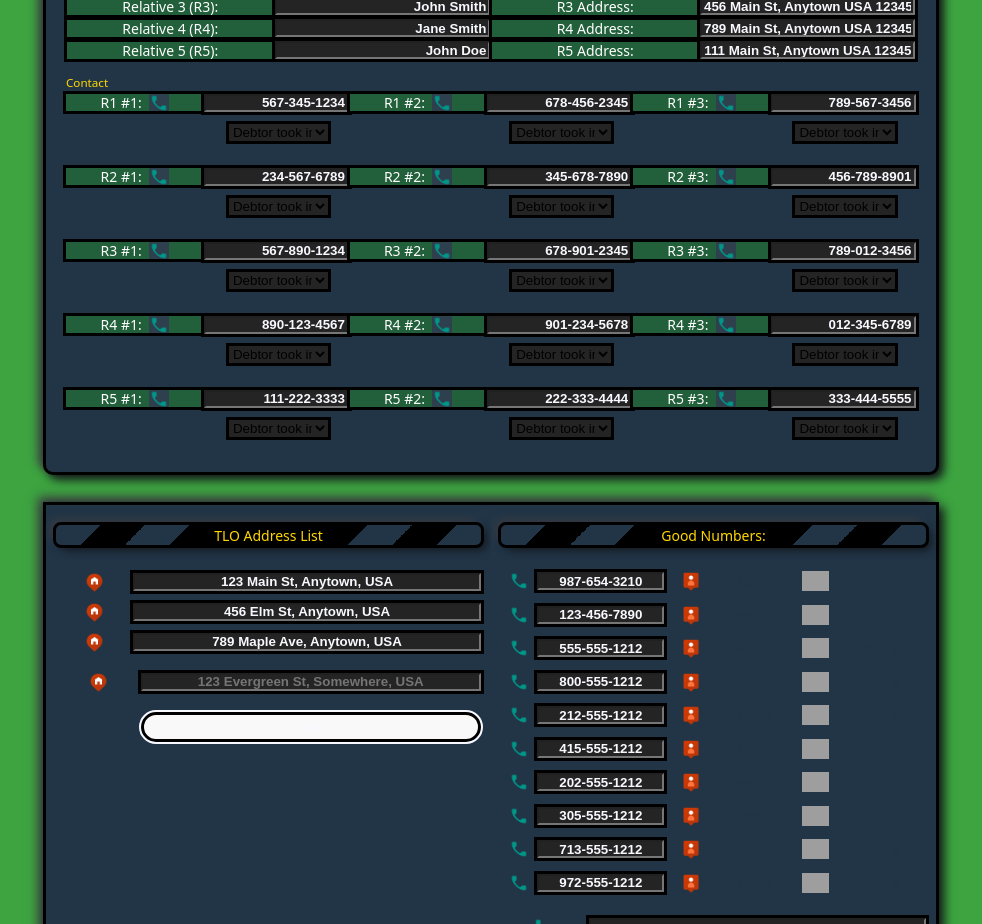
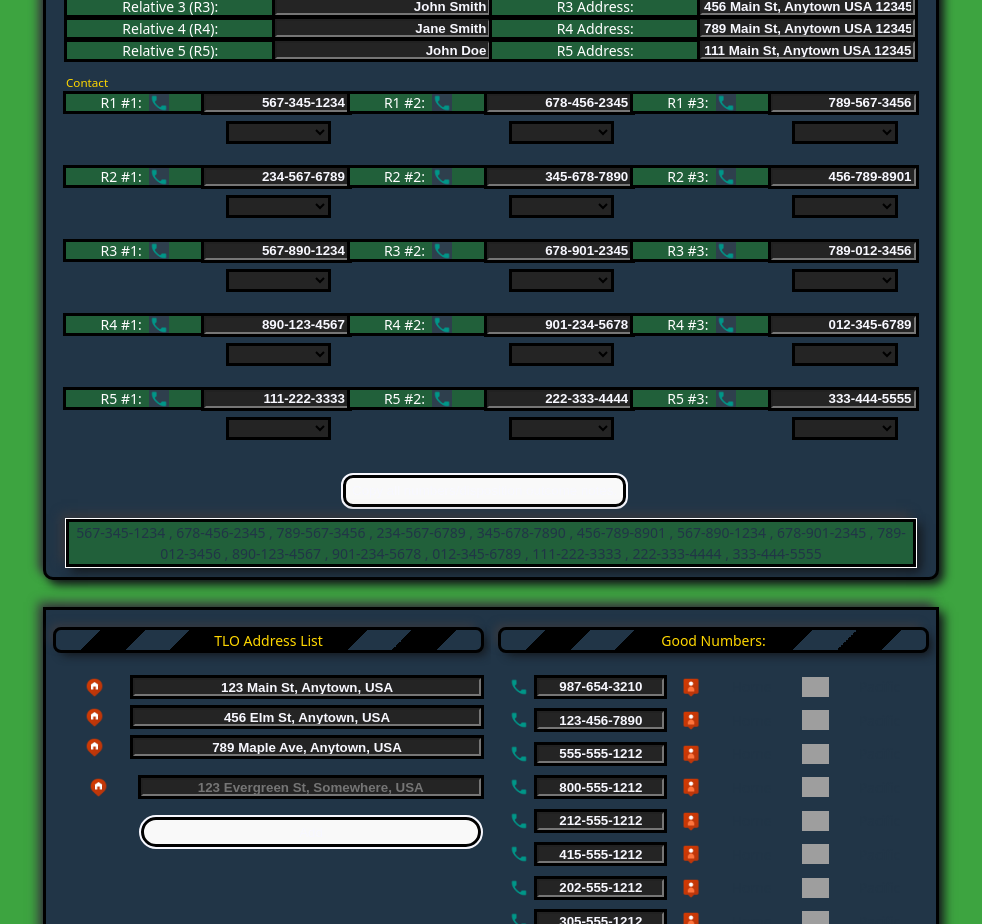
Before and after one commit to alexxygg/simpplifiedCollections, a React (Vite) app: page /accounts/1 in a window 1280 px wide. Shown: the part 1620-2544 px from the top of the page, without its empty margins (149-1131 px from the left). Built offline with nearby package versions, Linux system fonts and the light colour scheme; grey boxes are pictures that could not be loaded.

Commit message:
Added Auto filling note
this note saves every select element value user chooses into a note with a buttin to copy, and dispo code after each number

```diff
--- a/src/index.css
+++ b/src/index.css
@@ -195,7 +195,8 @@ button:active {
 .accountFromList,
 .footer,
 .allThingsSection,
-.importantCheckbox {
+.importantCheckbox,
+.copyDispositions {
   box-shadow: 5px 5px 10px #14171b, -5px -5px 10px #3b3c41;
   user-select: none;
 }
@@ -682,6 +683,13 @@ input:hover {
 .center {
   text-align: center;
 }
+.copyDispositions {
+  user-select: none;
+  background-color: #21603a;
+  border: solid black;
+  outline: solid white 1px;
+}
+
 .featureTitle {
   background-color: black;
   outline: solid white;
--- a/src/oneAccountParts/AccountTemplate/Relatives.jsx
+++ b/src/oneAccountParts/AccountTemplate/Relatives.jsx
@@ -1,6 +1,7 @@
 import { useState, React } from "react";
 
 const dispositions = [
+  "",
   "Debtor took info",
   "3rd party took info",
   "POE took info",
@@ -37,12 +38,94 @@ function Relatives({ object }) {
     navigator.clipboard.writeText(e.currentTarget.value);
   };
 
-  const [selectedDisposition, setSelectedDisposition] = useState(
-    dispositions[0]
-  );
+  const copyAllDispos = () => {
+    navigator.clipboard.writeText(copyDispositions);
+  };
+  const [selectedDispositions, setSelectedDispositions] = useState({
+    RELATIVE_1_DISPOSITION: dispositions[0],
+    RELATIVE_2_DISPOSITION: dispositions[0],
+    RELATIVE_3_DISPOSITION: dispositions[0],
+    RELATIVE_4_DISPOSITION: dispositions[0],
+    RELATIVE_5_DISPOSITION: dispositions[0],
+    RELATIVE_6_DISPOSITION: dispositions[0],
+    RELATIVE_7_DISPOSITION: dispositions[0],
+    RELATIVE_8_DISPOSITION: dispositions[0],
+    RELATIVE_9_DISPOSITION: dispositions[0],
+    RELATIVE_10_DISPOSITION: dispositions[0],
+    RELATIVE_11_DISPOSITION: dispositions[0],
+    RELATIVE_12_DISPOSITION: dispositions[0],
+    RELATIVE_13_DISPOSITION: dispositions[0],
+    RELATIVE_14_DISPOSITION: dispositions[0],
+    RELATIVE_15_DISPOSITION: dispositions[0],
+  });
+
+  const copyDispositions =
+    `${object.RELATIVE_1_PH1}` +
+    " " +
+    `${selectedDispositions.RELATIVE_1_DISPOSITION}` +
+    ", " +
+    `${object.RELATIVE_1_PH2}` +
+    " " +
+    `${selectedDispositions.RELATIVE_2_DISPOSITION}` +
+    ", " +
+    `${object.RELATIVE_1_PH3}` +
+    " " +
+    `${selectedDispositions.RELATIVE_3_DISPOSITION}` +
+    ", " +
+    `${object.RELATIVE_2_PH1}` +
+    " " +
+    `${selectedDispositions.RELATIVE_4_DISPOSITION}` +
+    ", " +
+    `${object.RELATIVE_2_PH2}` +
+    " " +
+    `${selectedDispositions.RELATIVE_5_DISPOSITION}` +
+    ", " +
+    `${object.RELATIVE_2_PH3}` +
+    " " +
+    `${selectedDispositions.RELATIVE_6_DISPOSITION}` +
+    ", " +
+    `${object.RELATIVE_3_PH1}` +
+    " " +
+    `${selectedDispositions.RELATIVE_7_DISPOSITION}` +
+    ", " +
+    `${object.RELATIVE_3_PH2}` +
+    " " +
+    `${selectedDispositions.RELATIVE_8_DISPOSITION}` +
+    ", " +
+    `${object.RELATIVE_3_PH3}` +
+    " " +
+    `${selectedDispositions.RELATIVE_9_DISPOSITION}` +
+    ", " +
+    `${object.RELATIVE_4_PH1}` +
+    " " +
+    `${selectedDispositions.RELATIVE_10_DISPOSITION}` +
+    ", " +
+    `${object.RELATIVE_4_PH2}` +
+    " " +
+    `${selectedDispositions.RELATIVE_11_DISPOSITION}` +
+    ", " +
+    `${object.RELATIVE_4_PH3}` +
+    " " +
+    `${selectedDispositions.RELATIVE_12_DISPOSITION}` +
+    ", " +
+    `${object.RELATIVE_5_PH1}` +
+    " " +
+    `${selectedDispositions.RELATIVE_13_DISPOSITION}` +
+    ", " +
+    `${object.RELATIVE_5_PH2}` +
+    " " +
+    `${selectedDispositions.RELATIVE_14_DISPOSITION}` +
+    ", " +
+    `${object.RELATIVE_5_PH3}` +
+    " " +
+    `${selectedDispositions.RELATIVE_15_DISPOSITION}`;
 
   const handleDispositionChange = (event) => {
-    setSelectedDisposition(event.target.value);
+    const { name, value } = event.target;
+    setSelectedDispositions({
+      ...selectedDispositions,
+      [name]: value,
+    });
   };
 
   return (
@@ -165,7 +248,8 @@ function Relatives({ object }) {
         />{" "}
         <div className="disposition">
           <select
-            value={selectedDisposition}
+            name="RELATIVE_1_DISPOSITION"
+            value={selectedDispositions.RELATIVE_1_DISPOSITION}
             onChange={handleDispositionChange}
           >
             {dispositions.map((disposition, index) => (
@@ -177,7 +261,8 @@ function Relatives({ object }) {
         </div>
         <div className="disposition">
           <select
-            value={selectedDisposition}
+            name="RELATIVE_2_DISPOSITION"
+            value={selectedDispositions.RELATIVE_2_DISPOSITION}
             onChange={handleDispositionChange}
           >
             {dispositions.map((disposition, index) => (
@@ -189,7 +274,8 @@ function Relatives({ object }) {
         </div>{" "}
         <div className="disposition">
           <select
-            value={selectedDisposition}
+            name="RELATIVE_3_DISPOSITION"
+            value={selectedDispositions.RELATIVE_3_DISPOSITION}
             onChange={handleDispositionChange}
           >
             {dispositions.map((disposition, index) => (
@@ -231,7 +317,8 @@ function Relatives({ object }) {
         />
         <div className="disposition">
           <select
-            value={selectedDisposition}
+            name="RELATIVE_4_DISPOSITION"
+            value={selectedDispositions.RELATIVE_4_DISPOSITION}
             onChange={handleDispositionChange}
           >
             {dispositions.map((disposition, index) => (
@@ -243,7 +330,8 @@ function Relatives({ object }) {
         </div>
         <div className="disposition">
           <select
-            value={selectedDisposition}
+            name="RELATIVE_5_DISPOSITION"
+            value={selectedDispositions.RELATIVE_5_DISPOSITION}
             onChange={handleDispositionChange}
           >
             {dispositions.map((disposition, index) => (
@@ -255,7 +343,8 @@ function Relatives({ object }) {
         </div>{" "}
         <div className="disposition">
           <select
-            value={selectedDisposition}
+            name="RELATIVE_6_DISPOSITION"
+            value={selectedDispositions.RELATIVE_6_DISPOSITION}
             onChange={handleDispositionChange}
           >
             {dispositions.map((disposition, index) => (
@@ -298,7 +387,8 @@ function Relatives({ object }) {
         />{" "}
         <div className="disposition">
           <select
-            value={selectedDisposition}
+            name="RELATIVE_7_DISPOSITION"
+            value={selectedDispositions.RELATIVE_7_DISPOSITION}
             onChange={handleDispositionChange}
           >
             {dispositions.map((disposition, index) => (
@@ -310,7 +400,8 @@ function Relatives({ object }) {
         </div>
         <div className="disposition">
           <select
-            value={selectedDisposition}
+            name="RELATIVE_8_DISPOSITION"
+            value={selectedDispositions.RELATIVE_8_DISPOSITION}
             onChange={handleDispositionChange}
           >
             {dispositions.map((disposition, index) => (
@@ -322,7 +413,8 @@ function Relatives({ object }) {
         </div>{" "}
         <div className="disposition">
           <select
-            value={selectedDisposition}
+            name="RELATIVE_9_DISPOSITION"
+            value={selectedDispositions.RELATIVE_9_DISPOSITION}
             onChange={handleDispositionChange}
           >
             {dispositions.map((disposition, index) => (
@@ -366,7 +458,8 @@ function Relatives({ object }) {
         />{" "}
         <div className="disposition">
           <select
-            value={selectedDisposition}
+            name="RELATIVE_10_DISPOSITION"
+            value={selectedDispositions.RELATIVE_10_DISPOSITION}
             onChange={handleDispositionChange}
           >
             {dispositions.map((disposition, index) => (
@@ -378,7 +471,8 @@ function Relatives({ object }) {
         </div>
         <div className="disposition">
           <select
-            value={selectedDisposition}
+            name="RELATIVE_11_DISPOSITION"
+            value={selectedDispositions.RELATIVE_11_DISPOSITION}
             onChange={handleDispositionChange}
           >
             {dispositions.map((disposition, index) => (
@@ -390,7 +484,8 @@ function Relatives({ object }) {
         </div>{" "}
         <div className="disposition">
           <select
-            value={selectedDisposition}
+            name="RELATIVE_12_DISPOSITION"
+            value={selectedDispositions.RELATIVE_12_DISPOSITION}
             onChange={handleDispositionChange}
           >
             {dispositions.map((disposition, index) => (
@@ -435,7 +530,8 @@ function Relatives({ object }) {
         />{" "}
         <div className="disposition">
           <select
-            value={selectedDisposition}
+            name="RELATIVE_13_DISPOSITION"
+            value={selectedDispositions.RELATIVE_13_DISPOSITION}
             onChange={handleDispositionChange}
           >
             {dispositions.map((disposition, index) => (
@@ -447,7 +543,8 @@ function Relatives({ object }) {
         </div>
         <div className="disposition">
           <select
-            value={selectedDisposition}
+            name="RELATIVE_14_DISPOSITION"
+            value={selectedDispositions.RELATIVE_14_DISPOSITION}
             onChange={handleDispositionChange}
           >
             {dispositions.map((disposition, index) => (
@@ -459,7 +556,8 @@ function Relatives({ object }) {
         </div>{" "}
         <div className="disposition">
           <select
-            value={selectedDisposition}
+            name="RELATIVE_15_DISPOSITION"
+            value={selectedDispositions.RELATIVE_15_DISPOSITION}
             onChange={handleDispositionChange}
           >
             {dispositions.map((disposition, index) => (
@@ -469,6 +567,20 @@ function Relatives({ object }) {
             ))}
           </select>
         </div>
+        <button
+          onClick={copyAllDispos}
+          className="searchBtn"
+          style={{
+            borderRadius: "10px",
+            width: "max-content",
+            borderLeft: "solid black",
+          }}
+        >
+          Copy all numbers/disposition outcome notes.
+        </button>
+        <div cols="100" rows="7" className="copyDispositions" readOnly>
+          {copyDispositions}
+        </div>
       </div>
     </>
   );
```
